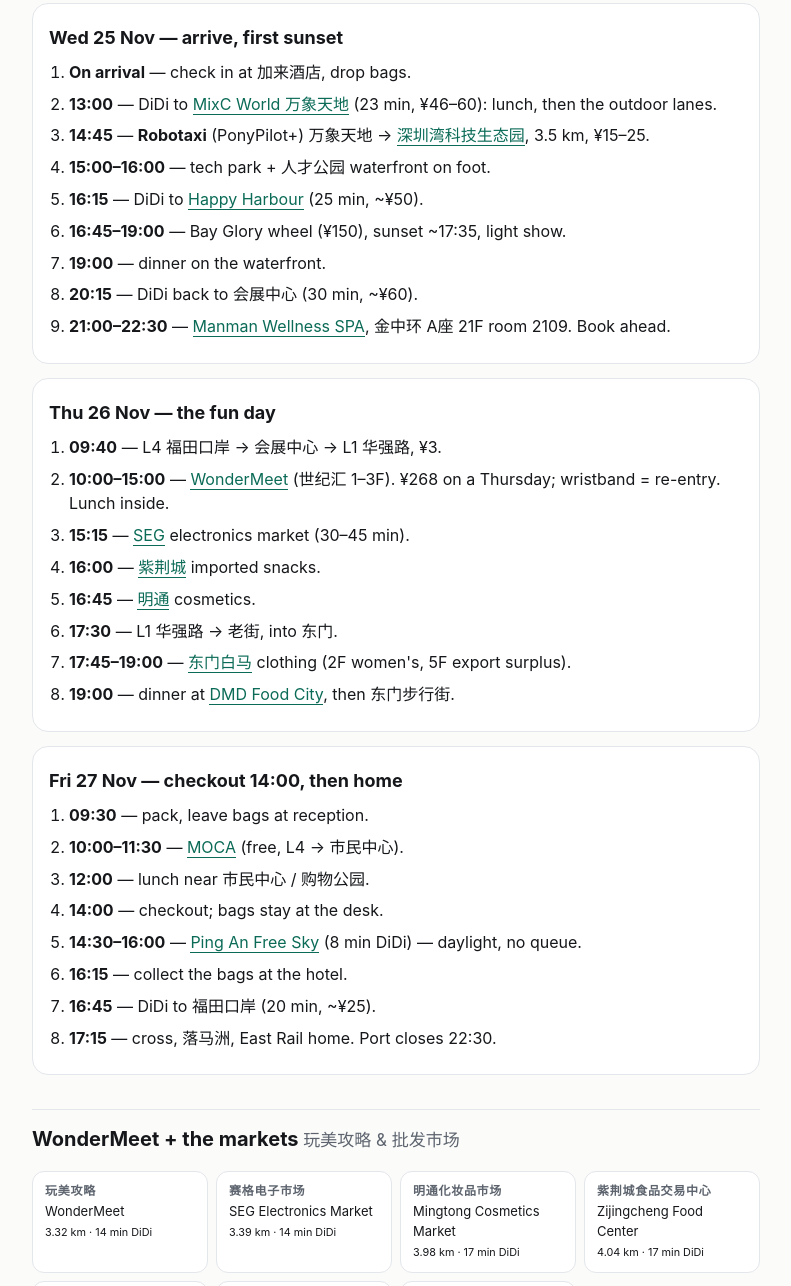
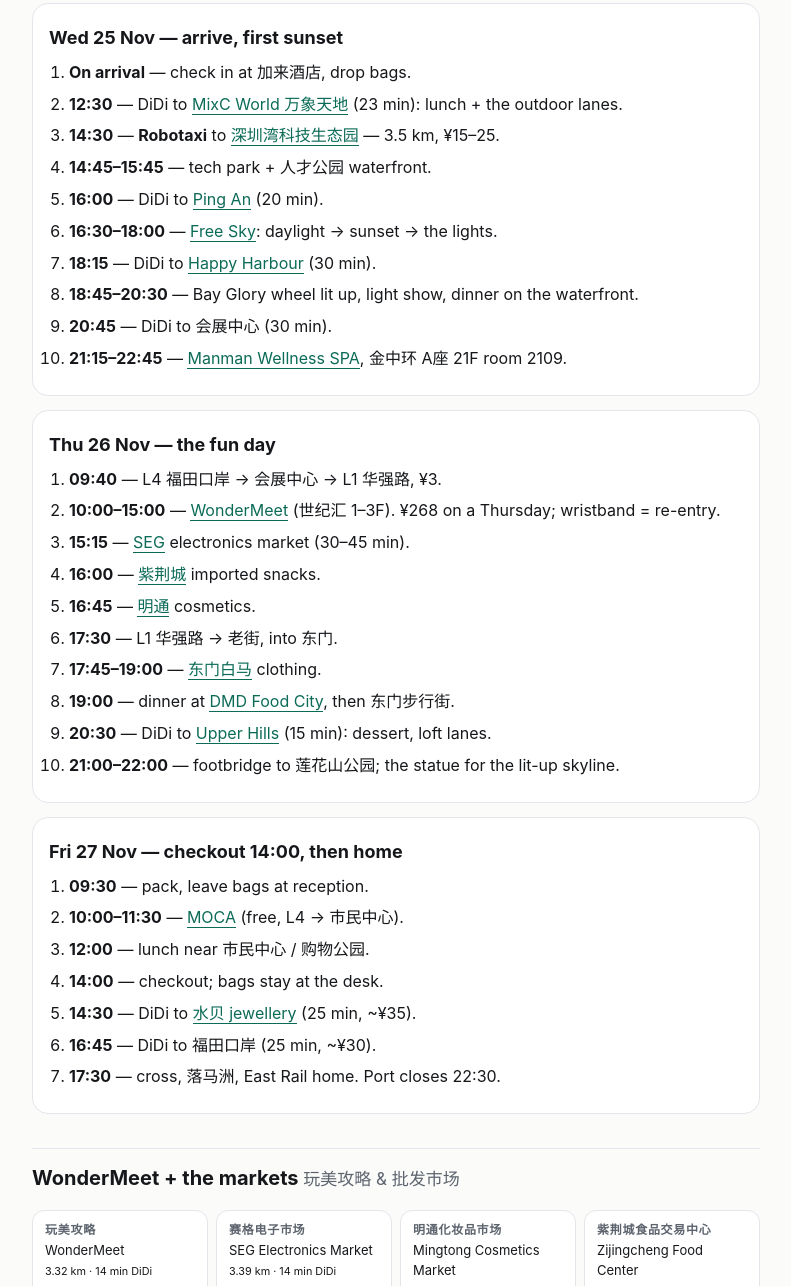
Before and after one commit to influx6/travel, a plain HTML site: page Shenzhen-China/index.html in a window 1280 px wide. Shown: the part 360-1646 px from the top of the page, without its empty margins (244-1035 px from the left). Drawn offline with Linux system fonts and the light colour scheme.

Commit message:
UPDATE: Free Sky to Day 1, Upper Hills evening on Day 2, Shuibei back on Day 3

```diff
--- a/Shenzhen-China/index.html
+++ b/Shenzhen-China/index.html
@@ -119,32 +119,34 @@ function toggleTheme(){
   <h2>The plan</h2>
   <div class="day"><h3>Wed 25 Nov — arrive, first sunset</h3><ol>
       <li><b>On arrival</b> — check in at 加来酒店, drop bags.</li>
-      <li><b>13:00</b> — DiDi to <a href="#mixc_tiandi">MixC World 万象天地</a> (23 min, ¥46–60): lunch, then the outdoor lanes.</li>
-      <li><b>14:45</b> — <b>Robotaxi</b> (PonyPilot+) 万象天地 → <a href="#techpark">深圳湾科技生态园</a>, 3.5 km, ¥15–25.</li>
-      <li><b>15:00–16:00</b> — tech park + 人才公园 waterfront on foot.</li>
-      <li><b>16:15</b> — DiDi to <a href="#happy">Happy Harbour</a> (25 min, ~¥50).</li>
-      <li><b>16:45–19:00</b> — Bay Glory wheel (¥150), sunset ~17:35, light show.</li>
-      <li><b>19:00</b> — dinner on the waterfront.</li>
-      <li><b>20:15</b> — DiDi back to 会展中心 (30 min, ~¥60).</li>
-      <li><b>21:00–22:30</b> — <a href="#spa">Manman Wellness SPA</a>, 金中环 A座 21F room 2109. Book ahead.</li></ol></div>
+      <li><b>12:30</b> — DiDi to <a href="#mixc_tiandi">MixC World 万象天地</a> (23 min): lunch + the outdoor lanes.</li>
+      <li><b>14:30</b> — <b>Robotaxi</b> to <a href="#techpark">深圳湾科技生态园</a> — 3.5 km, ¥15–25.</li>
+      <li><b>14:45–15:45</b> — tech park + 人才公园 waterfront.</li>
+      <li><b>16:00</b> — DiDi to <a href="#pingan">Ping An</a> (20 min).</li>
+      <li><b>16:30–18:00</b> — <a href="#pingan">Free Sky</a>: daylight → sunset → the lights.</li>
+      <li><b>18:15</b> — DiDi to <a href="#happy">Happy Harbour</a> (30 min).</li>
+      <li><b>18:45–20:30</b> — Bay Glory wheel lit up, light show, dinner on the waterfront.</li>
+      <li><b>20:45</b> — DiDi to 会展中心 (30 min).</li>
+      <li><b>21:15–22:45</b> — <a href="#spa">Manman Wellness SPA</a>, 金中环 A座 21F room 2109.</li></ol></div>
   <div class="day"><h3>Thu 26 Nov — the fun day</h3><ol>
       <li><b>09:40</b> — L4 福田口岸 → 会展中心 → L1 华强路, ¥3.</li>
-      <li><b>10:00–15:00</b> — <a href="#wondermeet">WonderMeet</a> (世纪汇 1–3F). ¥268 on a Thursday; wristband = re-entry. Lunch inside.</li>
+      <li><b>10:00–15:00</b> — <a href="#wondermeet">WonderMeet</a> (世纪汇 1–3F). ¥268 on a Thursday; wristband = re-entry.</li>
       <li><b>15:15</b> — <a href="#seg">SEG</a> electronics market (30–45 min).</li>
       <li><b>16:00</b> — <a href="#zijingcheng">紫荆城</a> imported snacks.</li>
       <li><b>16:45</b> — <a href="#mingtong">明通</a> cosmetics.</li>
       <li><b>17:30</b> — L1 华强路 → 老街, into 东门.</li>
-      <li><b>17:45–19:00</b> — <a href="#baima">东门白马</a> clothing (2F women's, 5F export surplus).</li>
-      <li><b>19:00</b> — dinner at <a href="#dmd">DMD Food City</a>, then 东门步行街.</li></ol></div>
+      <li><b>17:45–19:00</b> — <a href="#baima">东门白马</a> clothing.</li>
+      <li><b>19:00</b> — dinner at <a href="#dmd">DMD Food City</a>, then 东门步行街.</li>
+      <li><b>20:30</b> — DiDi to <a href="#upperhills">Upper Hills</a> (15 min): dessert, loft lanes.</li>
+      <li><b>21:00–22:00</b> — footbridge to 莲花山公园; the statue for the lit-up skyline.</li></ol></div>
   <div class="day"><h3>Fri 27 Nov — checkout 14:00, then home</h3><ol>
       <li><b>09:30</b> — pack, leave bags at reception.</li>
       <li><b>10:00–11:30</b> — <a href="#moca">MOCA</a> (free, L4 → 市民中心).</li>
       <li><b>12:00</b> — lunch near 市民中心 / 购物公园.</li>
       <li><b>14:00</b> — checkout; bags stay at the desk.</li>
-      <li><b>14:30–16:00</b> — <a href="#pingan">Ping An Free Sky</a> (8 min DiDi) — daylight, no queue.</li>
-      <li><b>16:15</b> — collect the bags at the hotel.</li>
-      <li><b>16:45</b> — DiDi to 福田口岸 (20 min, ~¥25).</li>
-      <li><b>17:15</b> — cross, 落马洲, East Rail home. Port closes 22:30.</li></ol></div>
+      <li><b>14:30</b> — DiDi to <a href="#shuibei">水贝 jewellery</a> (25 min, ~¥35).</li>
+      <li><b>16:45</b> — DiDi to 福田口岸 (25 min, ~¥30).</li>
+      <li><b>17:30</b> — cross, 落马洲, East Rail home. Port closes 22:30.</li></ol></div>
 
   <h2>WonderMeet + the markets <span class="zh">玩美攻略 &amp; 批发市场</span></h2>
   <div class="strip">
```
Also changed, not shown: 5 other files.
